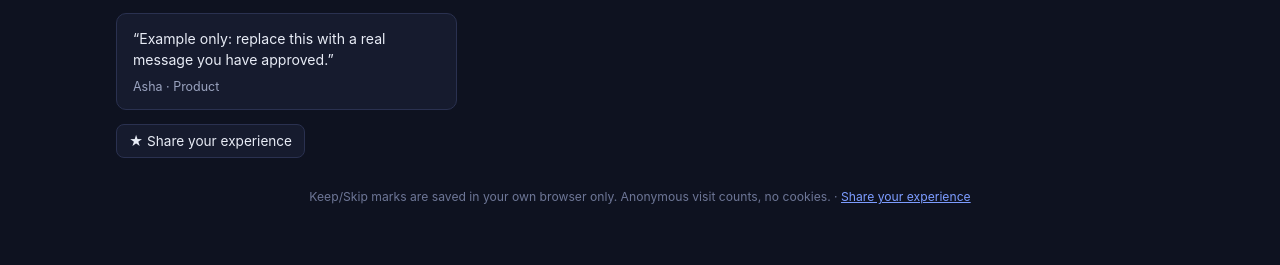
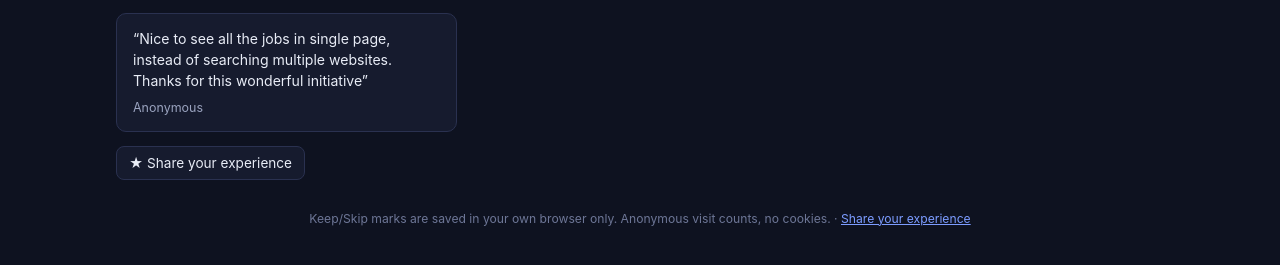
Before and after one commit to gunjanailearn/jobs, a plain HTML site: page thanks.html in a window 1280 px wide. Shown: the part 201-466 px from the top of the page. Drawn offline with Linux system fonts and the light colour scheme.

Commit message:
Update 2026-11-02 08:36

```diff
--- a/thanks.html
+++ b/thanks.html
@@ -252,7 +252,7 @@
 </style>
 </head>
 <body>
-<script>window.__BOARD__ = {"updated":"02 Nov 2026, 08:30 AM","testimonials":[{"name":"Asha","profile":"Product","text":"Example only: replace this with a real message you have approved."}],"today":"2026-11-02","groups":{"Product":{"url":"https://chat.whatsapp.com/Ee1Zi2opDul2xBg5tEoVWv","label":"Business Analyst / Product Owner"},"Project Management":{"url":"https://chat.whatsapp.com/IDj2yVRlzcMELfn81lGad7","label":"Project Management"},"Quality Assurance":{"url":"https://chat.whatsapp.com/CH0jGR1uVP8JFM1DfFGwMR","label":"Testing"}},"hideAll":true,"page":"thanks","multi":true,"title":"Job Board","profileRoles":{"Project Management":["Scrum Master","Agile Delivery Manager","Project Manager"],"Product":["Business Analyst","Product Manager","Product Owner"],"Quality Assurance":["Functional Testing","Automation Testing"]}}; window.__PRELOADED_JOBS__ = [];</script>
+<script>window.__BOARD__ = {"updated":"02 Nov 2026, 08:36 AM","testimonials":[{"name":"Anonymous","profile":"","text":"Nice to see all the jobs in single page, instead of searching multiple websites. Thanks for this wonderful initiative"}],"today":"2026-11-02","groups":{"Product":{"url":"https://chat.whatsapp.com/Ee1Zi2opDul2xBg5tEoVWv","label":"Business Analyst / Product Owner"},"Project Management":{"url":"https://chat.whatsapp.com/IDj2yVRlzcMELfn81lGad7","label":"Project Management"},"Quality Assurance":{"url":"https://chat.whatsapp.com/CH0jGR1uVP8JFM1DfFGwMR","label":"Testing"}},"hideAll":true,"page":"thanks","multi":true,"title":"Job Board","profileRoles":{"Project Management":["Scrum Master","Agile Delivery Manager","Project Manager"],"Product":["Business Analyst","Product Manager","Product Owner"],"Quality Assurance":["Functional Testing","Automation Testing"]}}; window.__PRELOADED_JOBS__ = [];</script>
 
 <div class="wrap">
   <header>
```
Also changed, not shown: index.html (+1 -1 lines).
